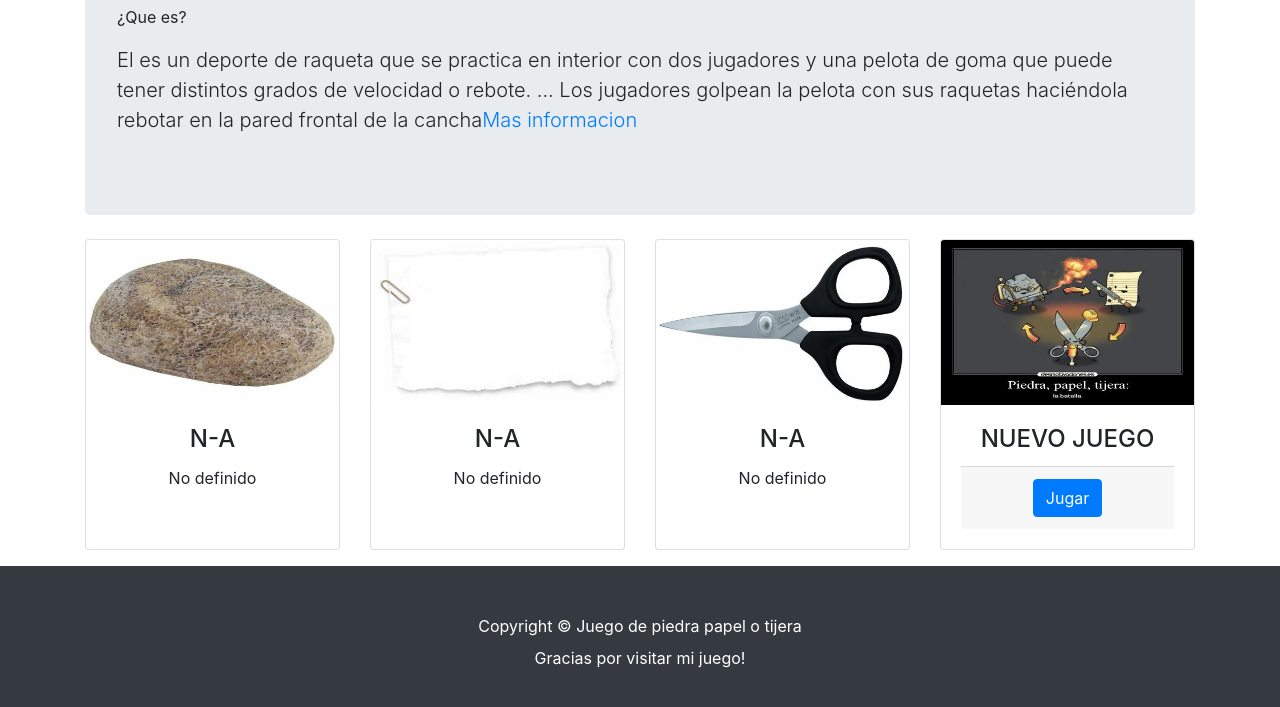
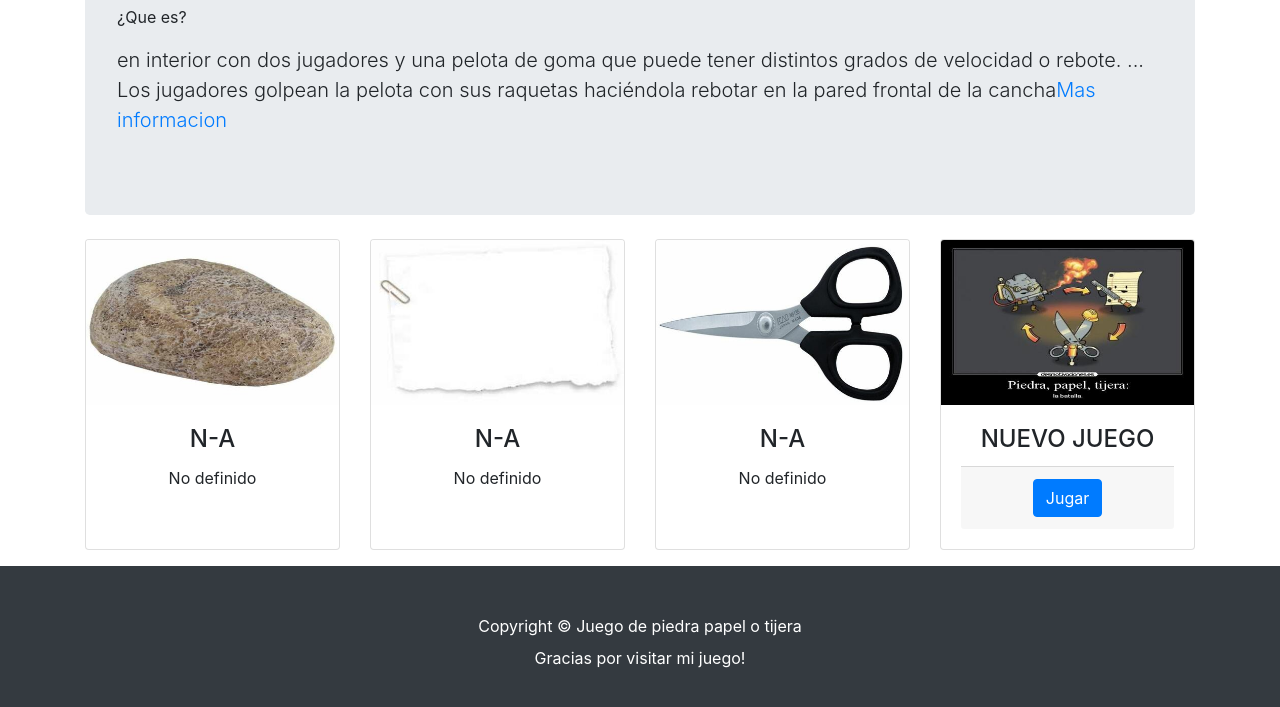
Before and after one commit to IRONR2D2/SquashSport, a website: page index.html in a window 1280 px wide. Shown: the part 233-940 px from the top of the page. Drawn offline with Linux system fonts and the light colour scheme.

```diff
--- a/index.html
+++ b/index.html
@@ -45,7 +45,7 @@
       <header class="jumbotron my-4">
         <h1 class="display-3">Squash</h1>
         <p>¿Que es?</p>
-        <p class="lead">El  es un deporte de raqueta que se practica en interior con dos jugadores y una pelota de goma que puede tener distintos grados de velocidad o rebote. ... Los jugadores golpean la pelota con sus raquetas haciéndola rebotar en la pared frontal de la cancha<a href="https://es.wikipedia.org/wiki/Squash">Mas informacion</a></p>
+        <p class="lead"> en interior con dos jugadores y una pelota de goma que puede tener distintos grados de velocidad o rebote. ... Los jugadores golpean la pelota con sus raquetas haciéndola rebotar en la pared frontal de la cancha<a href="https://es.wikipedia.org/wiki/Squash">Mas informacion</a></p>
       </header>
 
       <!-- Page Features -->
```
